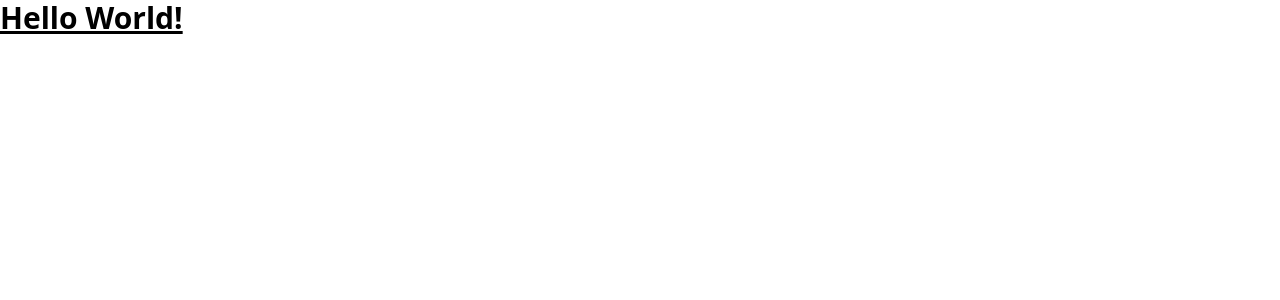
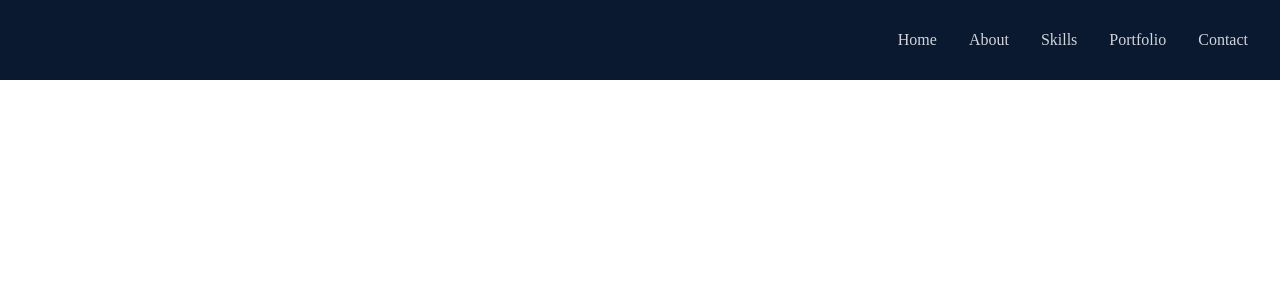
Before and after one commit to StephonT/SCT-React-Portfolio, a React (Create React App) app: page / in a window 1280 px wide. Shown: the top 300 px of the page. Built offline with nearby package versions, Linux system fonts and the light colour scheme.

Commit message:
created Navbar component

```diff
--- a/package.json
+++ b/package.json
@@ -8,6 +8,7 @@
     "@testing-library/user-event": "^13.5.0",
     "react": "^18.2.0",
     "react-dom": "^18.2.0",
+    "react-icons": "^4.6.0",
     "react-scripts": "5.0.1",
     "web-vitals": "^2.1.4"
   },
--- a/src/App.js
+++ b/src/App.js
@@ -1,11 +1,10 @@
+import Navbar from "./components/Navbar";
 
 
 function App() {
   return (
     <div>
-      <h1 className="text-3xl font-bold underline">
-        Hello World!
-      </h1>
+      <Navbar />
     </div>
   );
 }
--- /dev/null
+++ b/src/components/Navbar.jsx
@@ -0,0 +1,44 @@
+import React, { useState } from "react";
+import { FaBars, FaTimes } from "react-icons/fa";
+
+
+const Navbar = () => {
+
+    const[nav, setNav] = useState(false)
+    const handleClick = () => setNav(!nav)
+
+  return (
+    <div className="fixed w-full h-[80px] flex justify-between items-center px-4 bg-[#0a192f] text-gray-300">
+      <div>{/* Add Logo Here 12:25 */}</div>
+
+      {/* menu */}
+
+      <ul className="hidden md:flex">
+        <li>Home</li>
+        <li>About</li>
+        <li>Skills</li>
+        <li>Portfolio</li>
+        <li>Contact</li>
+      </ul>
+
+      {/* hamburger */}
+      <div onClick={handleClick} className="md:hidden z-10">
+        {!nav ? <FaBars /> : <FaTimes />}
+      </div>
+
+      {/* mobile menu */}
+      <ul className={!nav ? 'hidden' : "absolute top-0 left-0 w-full h-screen bg-[#0a192f] flex flex-col justify-center items-center"}>
+        <li className="py-6 text-4xl">Home</li>
+        <li className="py-6 text-4xl">About</li>
+        <li className="py-6 text-4xl">Skills</li>
+        <li className="py-6 text-4xl">Portfolio</li>
+        <li className="py-6 text-4xl">Contact</li>
+      </ul>
+
+      {/* social icons */}
+      <div className="hidden"></div>
+    </div>
+  );
+};
+
+export default Navbar;
--- a/src/index.css
+++ b/src/index.css
@@ -1,3 +1,15 @@
 @tailwind base;
 @tailwind components;
 @tailwind utilities;
+
+@import url('https://fonts.googleapis.com/css2?family=Rokkitt&display=swap');
+
+@layer base {
+    body {
+        @apply font-[Rokkitt]
+    }
+    li {
+        @apply px-4;
+        @apply cursor-pointer
+    }
+}
```
Also changed, not shown: 1 other file (tests, documents, lock files or other folders).
